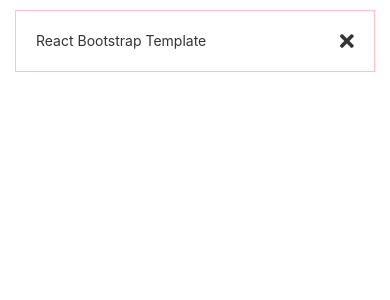
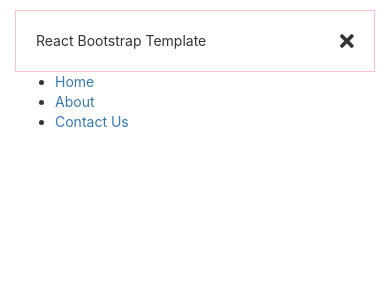
Before and after one commit to bigewiki/react-bootstrap-boilerplate, a React (Create React App) app: page / in a window 390 px wide. Both pictures are taken after a click on the icon 345 px from the left and 41 px from the top of the page. Shown: the top 300 px of the page. Built offline with nearby package versions, Linux system fonts and the light colour scheme; the HTML template or start-up script is replaced by a standard one.

Commit message:
menu appears and hides when state is changed

```diff
--- a/src/App.js
+++ b/src/App.js
@@ -13,7 +13,9 @@
 
 class App extends Component {
   state = {
+    // boolean to indicate whether the menu should be open or closed
     mainMenuOpen : false,
+    // function for handling the menu button being clicked
     handleMainMenuClick : () => {
       if(this.state.mainMenuOpen===false){
         this.setState({mainMenuOpen:true})
--- a/src/components/Header.js
+++ b/src/components/Header.js
@@ -1,6 +1,7 @@
 import React from 'react';
 import { Row, Col } from 'react-bootstrap';
 import Hamburger from './Hamburger';
+import { AppContext } from '../App';
 
 const Header = (props) => {
 
@@ -12,8 +13,10 @@
   ];
 
   return (
+    <div>
+    {/* Primary Nav */}
       <div className="header">
-      <Row>
+        <Row id="nav-row">
           <Col xs={8} sm={4} md={4}>
             {props.title}
           </Col>
@@ -27,6 +30,25 @@
           <Hamburger/>
         </Row>
       </div>
+    {/* Mobile Menu */}
+      <div>
+        <Row id="mobile-menu-row">
+          <AppContext.Consumer>
+            {(context) => (
+              (context.mainMenuOpen===true) ?
+              <Col xs={12} className="hidden-sm hidden-md hidden-lg hidden-xl">
+                <ul>
+                  {menuItems.map((menuItems) => {
+                    return <li><a href={menuItems.link}>{menuItems.title}</a></li>;
+                  })}
+                </ul>
+              </Col>
+              : null
+            )}
+          </AppContext.Consumer>
+        </Row>
+      </div>
+    </div>
   );
 };
 
```
Lines whose indentation alone changed are shown as unchanged.
